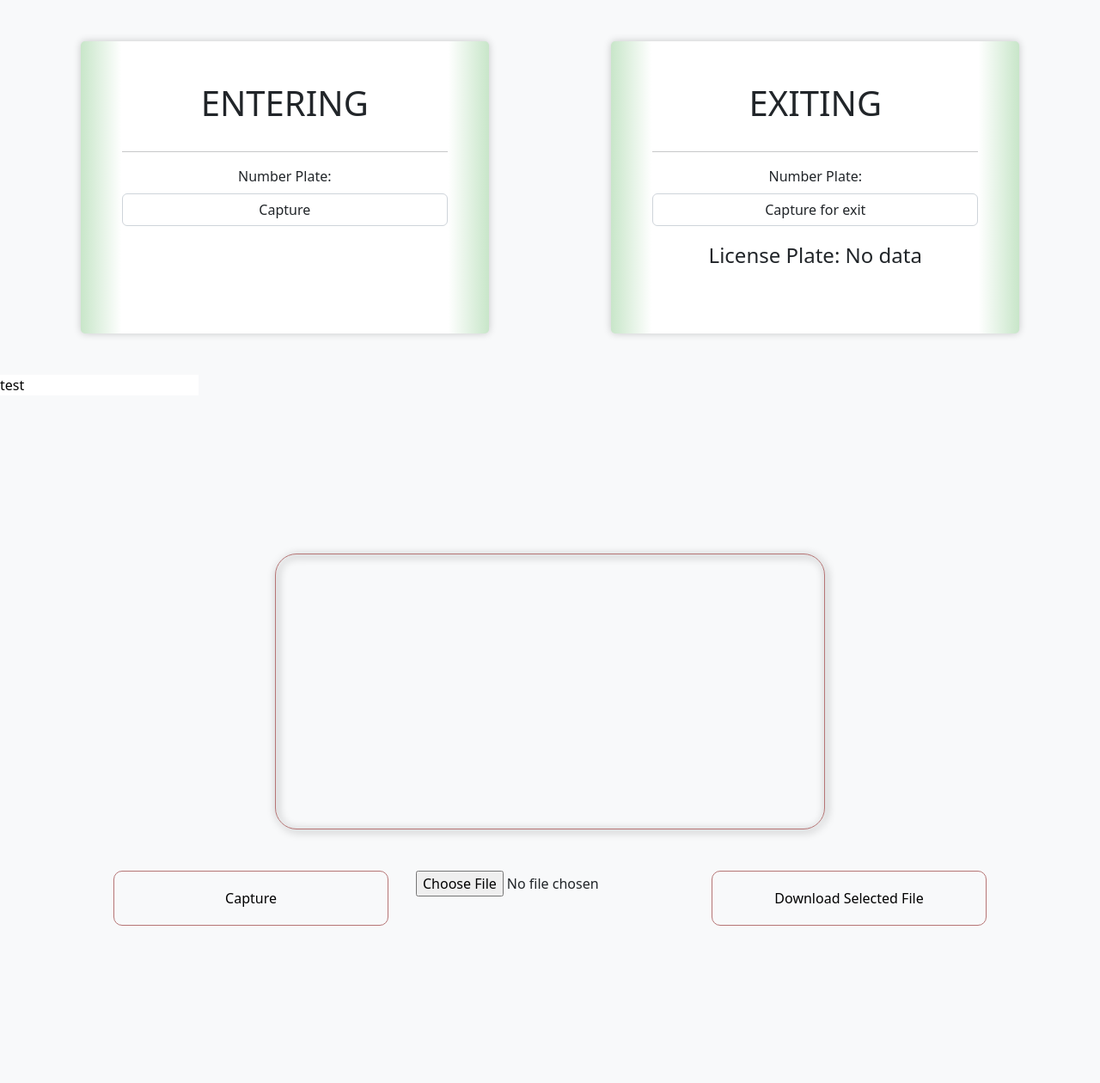
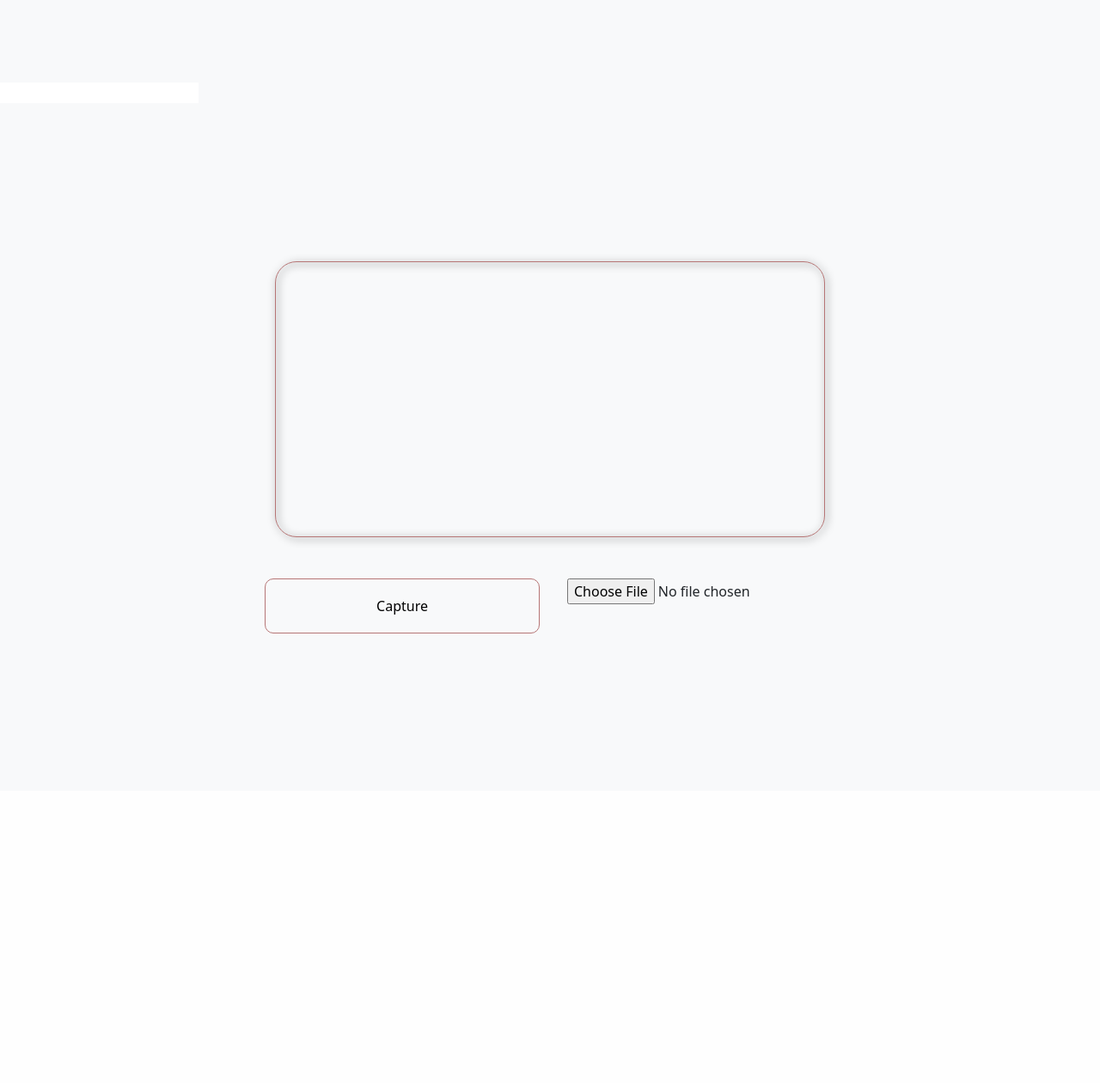
Before and after one commit to Diya050/palloc, a Flask app: page / in a window 1280 px wide. Shown: the part 56-1316 px from the top of the page at 86% size. After the commit the page ends 793 px from the top, so only its background shows below. Run offline with Flask 3, Linux system fonts and the light colour scheme; some libraries are stand-ins or nearby versions.

Commit message:
Latest version

```diff
--- a/app.py
+++ b/app.py
@@ -179,16 +179,25 @@ def process_image():
 
     number_found = db.session.query(Parking.query.filter_by(plate=number).exists()).scalar()
     if number_found:
-        Entry = db.session.query(Parking).filter_by(plate=number).first()
-        priority_val = Entry.priority
-        car = db.session.query(Parking).filter_by(plate=number).first()
-        slot_number = db.session.query(Slot).filter_by(status=False).filter_by(priority=priority_val).first()
-        slot_number.status = True
-        slot_number.vehicle_type = car.vehicle_type
-        slot_number.plate = car.plate
-        db.session.commit()
-        allocated_slot_id = slot_number.id
-        return f"Access Granted , Go to { slot_number.priority } Parking slot : { slot_number.id }" if allocated_slot_id else "No vacant slots available"
+        num_slot = db.session.query(Slot.query.filter_by(plate=number).exists()).scalar()
+        if num_slot:
+            car = db.session.query(Slot).filter_by(plate=number).first()
+            car.status = False
+            car.vehicle_type = None
+            car.plate = None
+            db.session.commit()
+            return "EXIT"
+        else:
+            Entry = db.session.query(Parking).filter_by(plate=number).first()
+            priority_val = Entry.priority
+            car = db.session.query(Parking).filter_by(plate=number).first()
+            slot_number = db.session.query(Slot).filter_by(status=False).filter_by(priority=priority_val).first()
+            slot_number.status = True
+            slot_number.vehicle_type = car.vehicle_type
+            slot_number.plate = car.plate
+            db.session.commit()
+            allocated_slot_id = slot_number.id
+            return f"Access Granted , Go to { slot_number.priority } Parking slot : { slot_number.id }" if allocated_slot_id else "No vacant slots available"
     else:
 
         return text
@@ -228,7 +237,7 @@ def exit():
     if request.method == "POST":
         #plate = request.form["number_plate"]
 
-        img = cv2.imread('image5.jpg')
+        img = cv2.imread('uploaded_image.png')
         gray = cv2.cvtColor(img, cv2.COLOR_BGR2GRAY)
         bfilter = cv2.bilateralFilter(gray, 11, 17, 17)
         edged = cv2.Canny(bfilter, 30, 200)
--- a/templates/index.html
+++ b/templates/index.html
@@ -70,14 +70,14 @@
 <div class="py-5">
   <div class="container">
     <div class="row no-gutters justify-content-center">
-      <!-- Entering Column -->
+      <!--
       <div class="col-md-5 bg-white p-5 entering-column text-center">
         <h1 class="pb-3">ENTERING</h1><hr>
 <div class="form-style">
                     <form action = "/" method = "POST">
         <div class="form-group">
                             <label for="number_plate">Number Plate:</label>
-                           <!--<input type="number_plate" class="form-control" name="number_plate"id="number_plate" placeholder="Enter number">{{ result }}-->
+                            <input type="number_plate" class="form-control" name="number_plate"id="number_plate" placeholder="Enter number">{{ result }}
                             <button type="submit" class="form-control" name="check" id="check" >Capture</button>
                             {{ text }}
                         </div>
@@ -90,17 +90,17 @@
         </div>
       </div>
 
-      <!-- Add space between the columns -->
+       Add space between the columns
       <div class="col-md-1"></div>
 
-      <!-- Exiting Column -->
+
       <div class="col-md-5 bg-white p-5 entering-column text-center">
         <h1 class="pb-3">EXITING</h1><hr>
         <div class="form-style">
                     <form action = "/exit" method = "POST">
         <div class="form-group">
                             <label for="number_plate">Number Plate:</label>
-                            <!--<input type="number_plate" class="form-control" name="number_plate" id="number_plate" placeholder="Enter number">-->
+                            <input type="number_plate" class="form-control" name="number_plate" id="number_plate" placeholder="Enter number">
                             <button type="submit" class="form-control" name="check" id="check" >Capture for exit</button>
                         </div>
                         </form>
@@ -116,7 +116,7 @@
                 </div>
             </header>
         {% endif %}
-
+        -->
     </div>
   </div>
 </div>
@@ -179,7 +179,7 @@
     </div>
     </form>-->
     <form action="/" method="POST" id="triangle">
-        <input type="text" value="test" name="test" readonly>
+        <input type="text"  name="test" readonly>
         <div id="video-container">
             <video id="camera-feed" autoplay></video>
             <div class="buttons">
@@ -188,7 +188,7 @@
 
                 <!--<button type="submit">Submit</button>-->
                 <!-- Download button -->
-                <button onclick="downloadFile()">Download Selected File</button>
+                <!--<button onclick="downloadFile()">Download Selected File</button>-->
             </div>
         </div>
     </form>
```
Also changed, not shown: instance/Parking.db, uploads/uploaded_image.png.
